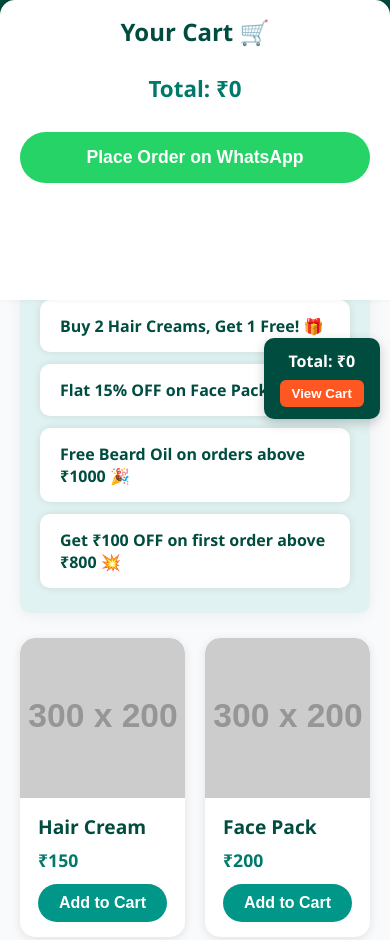
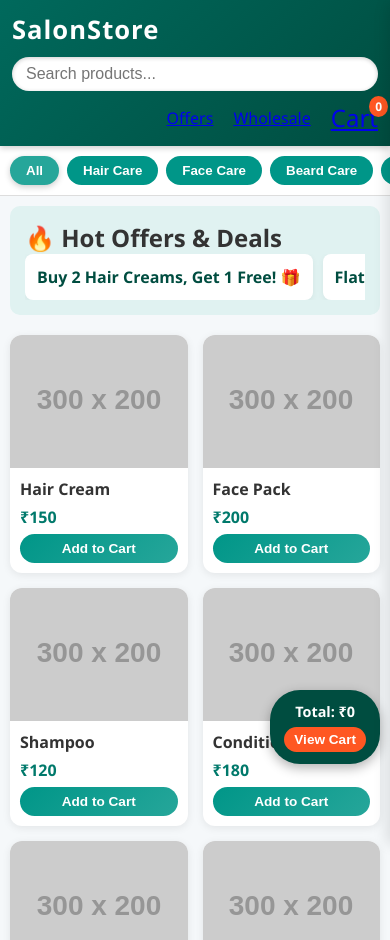
Before and after one commit to Shikharmishra95/saloon-demo, a plain HTML site: page index.html in a window 390 px wide. Shown: the top 940 px of the page. Drawn offline with Linux system fonts and the light colour scheme; placeholder pictures from the web are drawn by us.

Commit message:
Update index.html

```diff
--- a/index.html
+++ b/index.html
@@ -5,281 +5,361 @@
 <meta name="viewport" content="width=device-width,initial-scale=1" />
 <title>Salon Accessories Store - Chairs & More</title>
 <style>
-  /* Reset & base */
-  * { margin: 0; padding: 0; box-sizing: border-box; }
-  body { font-family: 'Segoe UI', Tahoma, Geneva, Verdana, sans-serif; background: #f9fafb; color: #333; }
-
-  /* Navbar */
-  nav {
-    background: #004d40; color: white; padding: 15px 20px; position: sticky; top: 0; z-index: 1000;
-    display: flex; align-items: center; justify-content: space-between;
+/* ==== Reset ==== */
+* {
+  margin:0;
+  padding:0;
+  box-sizing:border-box;
 }
-  nav .brand {
-    font-weight: 900; font-size: 1.8rem; letter-spacing: 2px; user-select: none;
-  }
-  nav .search-container {
-    flex: 1; margin: 0 15px;
-  }
-  nav .search-container input {
-    width: 100%; padding: 9px 15px; border: none; border-radius: 30px; font-size: 1rem;
-    transition: box-shadow 0.3s ease;
-  }
-  nav .search-container input:focus {
-    outline: none; box-shadow: 0 0 8px #009688;
-  }
-  nav .links {
-    display: flex; gap: 25px; align-items: center;
-  }
-  nav .links a {
-    font-weight: 600; color: white; transition: color 0.3s ease; border-bottom: 2px solid transparent;
-    padding-bottom: 3px; cursor: pointer;
-  }
-  nav .links a:hover {
-    color: #80cbc4; border-bottom: 2px solid #80cbc4;
-  }
-  nav .cart-icon {
-    position: relative; font-size: 1.5rem; cursor: pointer;
-  }
-  nav .cart-count {
-    position: absolute; top: -8px; right: -12px; background: #ff5722; color: white;
-    border-radius: 50%; font-size: 0.8rem; padding: 2px 7px; font-weight: 700;
+body {
+  font-family:'Segoe UI',sans-serif;
+  background:#f5f8fa;
+  color:#333;
 }
 
-  /* Categories */
-  .categories {
-    display: flex; gap: 10px; padding: 12px 20px; background: white; margin-bottom: 20px;
-    overflow-x: auto; border-bottom: 1px solid #ddd;
+/* ==== Navbar ==== */
+nav {
+  background:linear-gradient(135deg,#00695c,#004d40);
+  color:#fff;
+  padding:12px;
+  display:flex;
+  flex-wrap:wrap;
+  align-items:center;
+  gap:10px;
+  position:sticky;
+  top:0;
+  z-index:1000;
+  box-shadow:0 2px 6px rgba(0,0,0,0.2);
 }
-  .categories button {
-    background: #009688; border: none; padding: 8px 14px; color: white; font-weight: 600;
-    border-radius: 25px; transition: background 0.3s ease; white-space: nowrap; cursor: pointer;
+.brand {
+  font-size:1.6rem;
+  font-weight:900;
+  letter-spacing:1px;
 }
-  .categories button:hover,
-  .categories button.active {
-    background: #26a69a;
+.search-container { flex:1; }
+.search-container input {
+  width:100%;
+  padding:8px 14px;
+  border:none;
+  border-radius:25px;
+  font-size:1rem;
+  box-shadow:inset 0 1px 4px rgba(0,0,0,0.2);
+}
+.links {
+  display:flex;
+  gap:20px;
+  align-items:center;
+}
+.cart-icon {
+  position:relative;
+  cursor:pointer;
+  font-size:1.5rem;
+  transition:transform 0.2s;
+}
+.cart-icon:hover { transform:scale(1.1); }
+.cart-count {
+  position:absolute;
+  top:-5px;
+  right:-10px;
+  background:#ff5722;
+  color:#fff;
+  border-radius:50%;
+  font-size:0.75rem;
+  padding:2px 6px;
+  font-weight:bold;
 }
 
-  /* Offers Section */
+/* ==== Categories ==== */
+.categories {
+  display:flex;
+  gap:8px;
+  overflow-x:auto;
+  padding:10px;
+  background:#fff;
+  border-bottom:1px solid #ddd;
+}
+.categories::-webkit-scrollbar { display:none; }
+.categories button {
+  flex:none;
+  background:#009688;
+  color:#fff;
+  border:none;
+  padding:7px 16px;
+  border-radius:20px;
+  white-space:nowrap;
+  font-weight:600;
+  transition:background 0.3s, box-shadow 0.3s;
+}
+.categories button.active,
+.categories button:hover {
+  background:#26a69a;
+  box-shadow:0 2px 6px rgba(0,0,0,0.2);
+}
+
+/* ==== Offers ==== */
 .offers-section {
-    background: #e0f2f1; padding: 25px 20px; margin: 0 20px 25px; border-radius: 10px;
-    box-shadow: 0 3px 15px rgba(0, 0, 0, 0.05);
-  }
-  .offers-section h2 {
-    text-align: center; margin-bottom: 15px; color: #00796b; font-size: 1.6rem; font-weight: 700;
+  background:#e0f2f1;
+  padding:15px;
+  margin:10px;
+  border-radius:10px;
 }
 .offers-list {
-    display: flex; flex-wrap: wrap; justify-content: center; gap: 12px;
+  display:flex;
+  gap:10px;
+  overflow-x:auto;
 }
+.offers-list::-webkit-scrollbar { display:none; }
 .offer-card {
-    background: white; padding: 15px 20px; border-radius: 10px; box-shadow: 0 0 8px rgba(0,0,0,0.1);
-    flex: 1 1 280px; max-width: 320px; font-weight: 600; color: #004d40;
-  }
-  .offer-card span {
-    color: #d84315; font-weight: 700;
+  background:#fff;
+  flex:none;
+  padding:12px;
+  border-radius:8px;
+  min-width:200px;
+  box-shadow:0 2px 6px rgba(0,0,0,0.05);
+  font-weight:600;
+  color:#004d40;
 }
 
-  /* Product Grid */
+/* ==== Products ==== */
 .container {
-    display: grid; grid-template-columns: repeat(auto-fill,minmax(220px,1fr));
-    gap: 20px; padding: 0 20px 20px 20px;
+  display:grid;
+  gap:15px;
+  padding:10px;
+  grid-template-columns:repeat(auto-fill,minmax(160px,1fr));
 }
 .product {
-    background: white; border-radius: 15px; box-shadow: 0 2px 10px rgba(0,0,0,0.1);
-    overflow: hidden; transition: transform 0.25s ease, box-shadow 0.25s ease;
-    display: flex; flex-direction: column;
+  background:#fff;
+  border-radius:12px;
+  overflow:hidden;
+  box-shadow:0 2px 8px rgba(0,0,0,0.08);
+  display:flex;
+  flex-direction:column;
+  transition:transform 0.3s ease, box-shadow 0.3s ease;
 }
 .product:hover {
-    box-shadow: 0 10px 25px rgba(0,0,0,0.15); transform: translateY(-5px);
+  transform:translateY(-5px);
+  box-shadow:0 8px 20px rgba(0,0,0,0.15);
 }
 .product img {
-    width: 100%; height: 160px; object-fit: cover;
-    border-top-left-radius: 15px; border-top-right-radius: 15px;
+  width:100%;
+  aspect-ratio:4/3;
+  object-fit:cover;
 }
 .product-info {
-    padding: 15px 18px; flex-grow: 1; display: flex; flex-direction: column; justify-content: space-between;
+  padding:10px;
+  display:flex;
+  flex-direction:column;
+  gap:6px;
 }
 .product-info h3 {
-    font-size: 1.2rem; margin-bottom: 8px; color: #004d40;
+  font-size:1rem;
 }
 .price {
-    font-weight: 700; color: #00796b; margin-bottom: 12px; font-size: 1.1rem;
+  color:#00796b;
+  font-weight:700;
 }
-  .product-info small {
-    font-size: 0.85rem; color: #555; margin-top: 5px; flex-grow: 1;
+.product small {
+  font-size:0.8rem;
+  color:#555;
 }
 .add-btn {
-    background: #009688; color: white; font-weight: 700; padding: 10px 0;
-    border: none; border-radius: 25px; font-size: 1rem; transition: background 0.3s ease; cursor: pointer;
+  background:linear-gradient(135deg,#009688,#26a69a);
+  color:#fff;
+  border:none;
+  padding:7px;
+  border-radius:20px;
+  font-size:0.85rem;
+  font-weight:bold;
+  transition:background 0.3s, box-shadow 0.3s;
 }
 .add-btn:hover {
-    background: #26a69a;
+  background:linear-gradient(135deg,#00796b,#004d40);
+  box-shadow:0 2px 6px rgba(0,0,0,0.3);
 }
 
-  /* Sidebar Mini Cart - only total + view button */
+/* ==== Mini Cart ==== */
 .mini-cart {
-    position: fixed; right: 10px; top: 40%;
-    background: #004d40; color: white;
-    padding: 12px 16px; border-radius: 10px;
-    box-shadow: 0 4px 12px rgba(0,0,0,0.2); z-index: 1000;
-    user-select: none;
+  position:fixed;
+  right:10px;
+  bottom:80px;
+  background:#004d40;
+  color:#fff;
+  padding:12px 14px;
+  border-radius:30px;
+  z-index:1000;
+  font-size:0.9rem;
+  box-shadow:0 4px 12px rgba(0,0,0,0.3);
+  text-align:center;
+}
+.mini-cart button {
+  background:#ff5722;
+  color:#fff;
+  border:none;
+  padding:5px 10px;
+  margin-top:6px;
+  border-radius:20px;
+  font-size:0.85rem;
+  font-weight:bold;
+}
+
+/* ==== Slide-in Cart ==== */
+.cart {
+  position:fixed;
+  right:-100%;
+  top:0;
+  width:100%;
+  height:100%;
+  background:#fff;
+  box-shadow:-4px 0 14px rgba(0,0,0,0.1);
+  padding:15px;
+  transition:right 0.3s ease;
+  z-index:2000;
+  display:flex;
+  flex-direction:column;
+  border-radius:12px 12px 0 0;
+}
+.cart.open { right:0; }
+.cart h2 {
+  text-align:center;
+  margin-bottom:10px;
+  font-size:1.4rem;
+  color:#004d40;
+}
+#cart-items {
+  list-style:none;
+  flex-grow:1;
+  overflow-y:auto;
+}
+#cart-items li {
+  display:flex;
+  justify-content:space-between;
+  align-items:center;
+  padding:6px 0;
+  border-bottom:1px solid #eee;
+  font-size:0.9rem;
+}
+.qty-btn {
+  padding:2px 6px;
+  margin:0 2px;
+  background:#ddd;
+  border:none;
+  border-radius:4px;
+}
+.total {
+  font-weight:bold;
+  margin-top:10px;
+  text-align:center;
+  color:#00796b;
+}
+.whatsapp-btn {
+  width:100%;
+  margin-top:10px;
+  padding:10px;
+  border:none;
+  background:linear-gradient(135deg,#25d366,#128c7e);
+  color:#fff;
+  border-radius:25px;
+  font-weight:bold;
+  font-size:1rem;
+}
+
+/* ==== Footer ==== */
+footer {
+  background:#263238;
+  color:#cfd8dc;
+  text-align:center;
+  padding:15px;
+  font-size:0.85rem;
+}
+
+/* ==== Mobile Adjustments ==== */
+@media(max-width:480px){
+  nav { flex-direction:column;align-items:flex-start; }
+  .links { width:100%;justify-content:flex-end; }
+  .search-container { width:100%; }
+  .container { grid-template-columns:repeat(2,1fr); }
+  .cart { padding:10px; }
+  .whatsapp-btn { font-size:0.9rem; }
+}
+
+
+/* ==== Wholesale Section ==== */
+.wholesale-section {
+  background: #004d40;
+  color: white;
+  padding: 30px 20px;
+  margin: 20px 10px;
+  border-radius: 12px;
+  box-shadow: 0 4px 16px rgba(0,0,0,0.15);
+  max-width: 1200px;
+  margin-left: auto;
+  margin-right: auto;
+}
+
+.wholesale-section h2 {
+  text-align: center;
+  font-weight: 800;
+  margin-bottom: 15px;
+  font-size: 1.8rem;
+}
+
+.wholesale-section p {
+  max-width: 700px;
+  margin: 0 auto 25px;
+  font-size: 1.1rem;
   text-align: center;
 }
-  .mini-cart button {
-    background: #ff5722; color: white; border: none; padding: 6px 12px;
-    margin-top: 8px; border-radius: 6px; cursor: pointer; font-weight: 700;
-  }
-  .mini-cart button:hover {
-    background: #e64a19;
+
+.wholesale-form {
+  max-width: 500px;
+  margin: 0 auto;
+  display: flex;
+  flex-direction: column;
+  gap: 18px;
 }
 
-  /* Full Cart Panel - slide in */
-  .cart {
-    position: fixed; top: 0; right: -400px; width: 360px; height: 100vh;
-    background: white; box-shadow: -6px 0 20px rgba(0,0,0,0.15);
-    padding: 20px 24px; overflow-y: auto;
-    transition: right 0.4s ease;
-    z-index: 1100;
-  }
-  .cart.open {
-    right: 0;
-  }
-  .cart h2 {
-    text-align: center; margin-bottom: 25px; font-weight: 900; font-size: 1.5rem; color: #004d40;
-  }
-  #cart-items {
-    list-style: none; padding-left: 0;
-  }
-  #cart-items li {
-    display: flex; justify-content: space-between; align-items: center;
-    font-weight: 600; font-size: 1rem; padding: 10px 0;
-    border-bottom: 1px solid #eee;
-  }
-  #cart-items li span.qty-controls {
-    margin-left: 12px;
-  }
-  .qty-btn {
-    padding: 4px 9px; margin: 0 4px; cursor: pointer; border: none;
-    background: #ddd; border-radius: 6px; font-weight: 800; font-size: 1rem;
-    transition: background 0.25s ease;
-  }
-  .qty-btn:hover {
-    background: #bbb;
-  }
-  .total {
-    font-weight: 900; font-size: 1.4rem; margin-top: 22px;
-    text-align: center; color: #00796b;
-  }
-  .whatsapp-btn {
-    margin-top: 28px; width: 100%; background: #25d366; border: none;
-    color: white; padding: 15px; font-size: 1.1rem;
-    border-radius: 35px; font-weight: 900; cursor: pointer;
-    transition: background 0.3s ease;
-  }
-  .whatsapp-btn:hover {
-    background: #20b658;
+.wholesale-form label {
+  font-weight: 600;
+  margin-bottom: 6px;
 }
 
-  /* Wholesale Section */
-  .wholesale-section {
-    background: #004d40; color: white; padding: 30px 20px; margin: 30px 20px;
-    border-radius: 12px; box-shadow: 0 3px 16px rgba(0,0,0,0.15);
-    max-width: 1200px; margin-left: auto; margin-right: auto;
-  }
-  .wholesale-section h2 {
-    text-align: center; font-weight: 800; margin-bottom: 15px; font-size: 1.8rem;
-  }
-  .wholesale-section p {
-    max-width: 700px; margin: 0 auto 25px; font-size: 1.1rem; text-align: center;
-  }
-  .wholesale-form {
-    max-width: 500px; margin: 0 auto; display: flex; flex-direction: column; gap: 18px;
-  }
-  .wholesale-form label {
-    font-weight: 600; margin-bottom: 6px;
-  }
 .wholesale-form input,
 .wholesale-form textarea {
-    padding: 10px 12px; border-radius: 8px; border: none; font-size: 1rem;
+  padding: 10px 12px;
+  border-radius: 8px;
+  border: none;
+  font-size: 1rem;
 }
+
 .wholesale-form textarea {
-    resize: vertical; min-height: 90px;
+  resize: vertical;
+  min-height: 90px;
 }
+
 .wholesale-form button {
-    background: #26a69a; color: white; border: none; padding: 12px 0;
-    font-weight: 700; font-size: 1.1rem; border-radius: 30px;
-    transition: background 0.3s ease; cursor: pointer;
+  background: #26a69a;
+  color: white;
+  border: none;
+  padding: 12px 0;
+  font-weight: 700;
+  font-size: 1.1rem;
+  border-radius: 30px;
+  transition: background 0.3s ease;
+  cursor: pointer;
 }
+
 .wholesale-form button:hover {
   background: #009688;
 }
 
-  /* Footer */
-  footer {
-    background: #263238; color: #cfd8dc; padding: 30px 20px; margin-top: 40px;
-  }
-  .footer-container {
-    display: flex; flex-wrap: wrap; max-width: 1200px; margin-left: auto; margin-right: auto;
-    justify-content: space-between; gap: 25px;
-  }
-  .footer-col {
-    flex: 1 1 220px;
-  }
-  .footer-col h3 {
-    color: #80cbc4; margin-bottom: 15px; font-weight: 700;
-  }
-  .footer-col ul {
-    list-style: none;
-  }
-  .footer-col ul li {
-    margin-bottom: 10px;
-  }
-  .footer-col ul li a {
-    color: #cfd8dc; transition: color 0.3s ease;
-  }
-  .footer-col ul li a:hover {
-    color: #80cbc4;
-  }
-  .footer-contact p {
-    line-height: 1.5; font-size: 0.95rem;
-  }
-  .social-links {
-    margin-top: 10px;
-  }
-  .social-links a {
-    margin-right: 14px; font-size: 1.3rem; color: #80cbc4; transition: color 0.3s ease;
-  }
-  .social-links a:hover {
-    color: #26a69a;
+/* ==== Tablet/Desktop ==== */
+@media(min-width:768px){
+  .cart { width:360px; right:-360px; border-radius:0; }
+  .cart.open { right:0; }
+  .product img { height:180px; }
+  .container { grid-template-columns:repeat(auto-fill,minmax(180px,1fr)); }
 }
 
-  /* Responsive */
-  @media (max-width: 900px) {
-    .cart {
-      position: fixed; width: 100%; max-width: none; height: 300px;
-      bottom: 0; right: 0; border-radius: 15px 15px 0 0;
-      box-shadow: 0 -4px 10px rgba(0,0,0,0.15); padding: 15px 20px;
-      overflow-y: auto;
-      transition: none;
-    }
-    .container {
-      grid-template-columns: repeat(auto-fill,minmax(150px,1fr));
-      padding-bottom: 320px; margin-right: 0;
-    }
-  }
-  @media (max-width: 480px) {
-    nav {
-      flex-wrap: wrap; gap: 10px; justify-content: center;
-    }
-    nav .search-container {
-      order: 3; width: 100%; margin: 0;
-    }
-    nav .links {
-      order: 2; width: 100%; justify-content: center; gap: 15px; margin-bottom: -10px;
-    }
-    .categories {
-      padding: 10px 10px; gap: 6px;
-    }
-  }
 </style>
 </head>
 <body>
```
Lines whose indentation alone changed are shown as unchanged.
